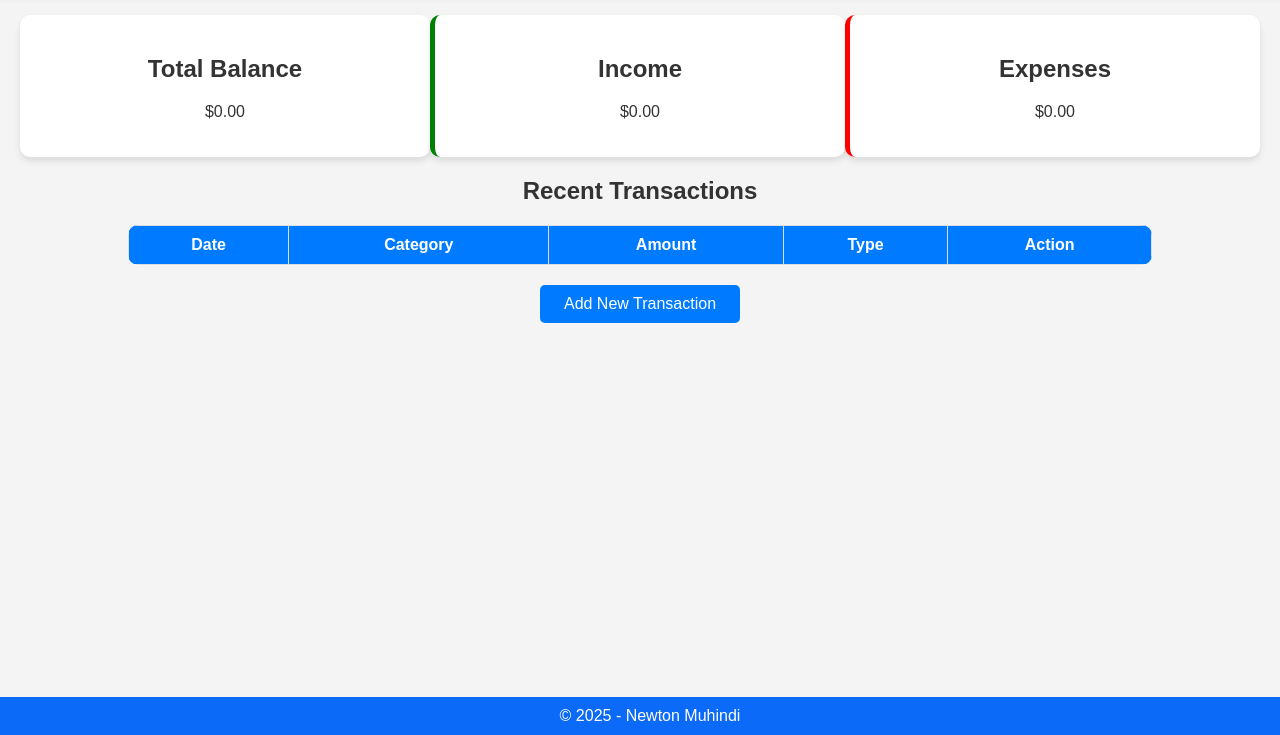
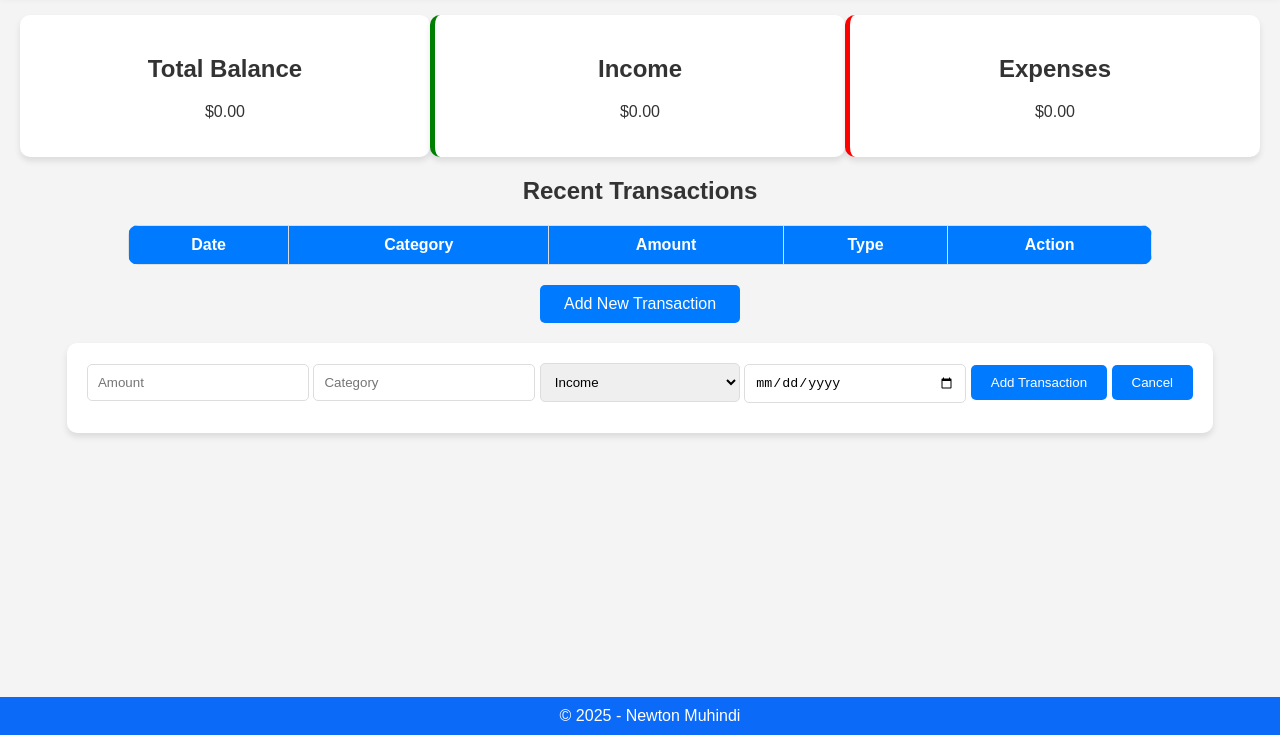
Before and after one commit to muhindinewton/Phase-1-Smart-Budget-Tracker-Project, a plain HTML site: page index.html in a window 1280 px wide. Both pictures are taken after a click on the button "Add New Transaction". Shown: the part 65-800 px from the top of the page. Drawn offline with Linux system fonts and the light colour scheme; no server answers.

Commit message:
Add Transaction Form

```diff
--- a/index.html
+++ b/index.html
@@ -89,6 +89,21 @@
 
     </section>
 
+    <!-- Add Transaction Form (hidden by default) -->
+    <section id="add-transaction-form-section" style="display: none;">
+        <form id="add-transaction-form">
+            <input type="number" id="amount" placeholder="Amount" required>
+            <input type="text" id="category" placeholder="Category" required>
+            <select id="type" required>
+                <option value="income">Income</option>
+                <option value="expense">Expense</option>
+            </select>
+            <input type="date" id="date" required>
+            <button type="submit">Add Transaction</button>
+            <button type="button" id="cancel-btn">Cancel</button>
+        </form>
+    </section>
+
     <!-- Footer -->
     <footer>
         <p>&copy; 2025 - Newton Muhindi</p>
--- a/script.js
+++ b/script.js
@@ -4,12 +4,26 @@ document.addEventListener("DOMContentLoaded", () => {
     const totalBalance = document.getElementById("total-balance");
     const totalIncome = document.getElementById("total-income");
     const totalExpense = document.getElementById("total-expense");
+    const addTransactionBtn = document.getElementById("add-transaction-btn");
+    const addTransactionFormSection = document.getElementById("add-transaction-form-section");
+    const cancelBtn = document.getElementById("cancel-btn");
     const transactionsPage = document.getElementById("transactions");
     const transactionsLink = document.getElementById("transactions-link");
     const homeLink = document.getElementById("home-link");
     const homePage = document.getElementById("home");
     const incomeTransactionList = document.getElementById("income-transaction-list");
     const expenseTransactionList = document.getElementById("expense-transaction-list");
+
+    // Show the Add Transaction form when the button is clicked
+    addTransactionBtn.addEventListener("click", () => {
+        addTransactionFormSection.style.display = "block";  // Show the form
+    });
+
+    // Cancel the form and hide it
+    cancelBtn.addEventListener("click", () => {
+        addTransactionFormSection.style.display = "none";  // Hide the form
+    });
+
 
     // Show transactions page and hide home page
     transactionsLink.addEventListener("click", () => {
--- a/styles.css
+++ b/styles.css
@@ -123,6 +123,42 @@ th {
     background-color: #0056b3;
 }
 
+/* Form Styles */
+#add-transaction-form-section {
+    margin-top: 20px;
+    text-align: center;
+}
+
+#add-transaction-form {
+    display: inline-block;
+    padding: 20px;
+    background-color: #fff;
+    border-radius: 10px;
+    box-shadow: 0px 4px 6px rgba(0, 0, 0, 0.1);
+}
+
+#add-transaction-form input,
+#add-transaction-form select {
+    margin-bottom: 10px;
+    padding: 10px;
+    width: 200px;
+    border: 1px solid #ddd;
+    border-radius: 5px;
+}
+
+#add-transaction-form button {
+    padding: 10px 20px;
+    background-color: #007bff;
+    color: white;
+    border: none;
+    border-radius: 5px;
+    cursor: pointer;
+}
+
+#add-transaction-form button:hover {
+    background-color: #0056b3;
+}
+
 /* Footer Styles */
 footer {
     background-color: #0b6af8;
```
